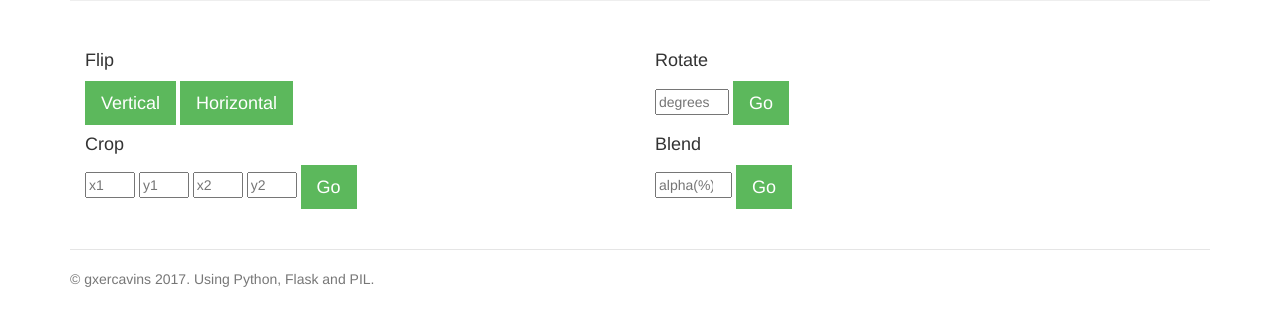
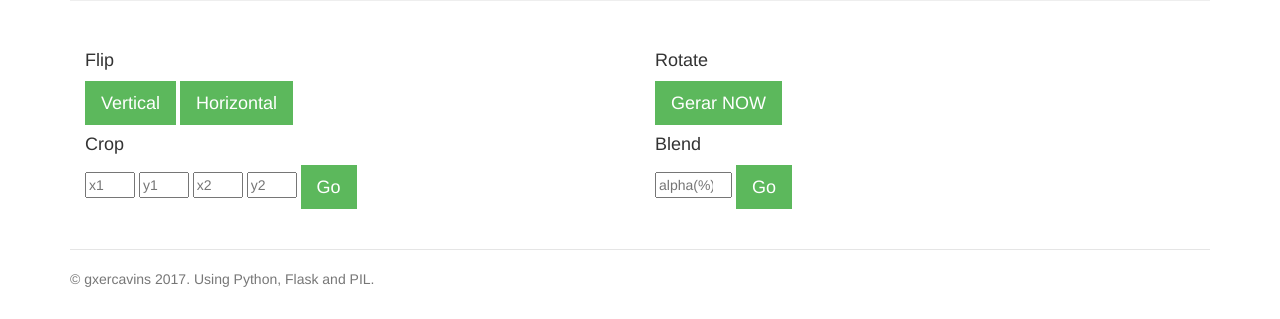
Before and after one commit to gxercavins/image-api, a Flask app: template templates/processing.html in a window 1280 px wide. Shown: the part 506-825 px from the top of the page. Run offline with Flask 2, Linux system fonts and the light colour scheme; the template is opened without the code that fills it, so the values that code supplies are empty; some libraries are stand-ins or nearby versions.

Commit message:
export NOW

```diff
--- a/app.py
+++ b/app.py
@@ -50,7 +50,7 @@ def upload():
 @app.route("/rotate", methods=["POST"])
 def rotate():
     # retrieve parameters from html form
-    angle = request.form['angle']
+    #angle = request.form['angle']
     filename = request.form['image']
 
     # open and process image
@@ -58,7 +58,7 @@ def rotate():
     destination = "/".join([target, filename])
 
     img = Image.open(destination)
-    img = img.resize(plat.sky)
+    img = img.resize(plat.now)
 
     # save and return image
     destination = "/".join([target, 'temp.png'])
--- a/plat.py
+++ b/plat.py
@@ -1 +1,2 @@
 sky = (1000, 1500)
+now = (220, 340)
--- a/templates/processing.html
+++ b/templates/processing.html
@@ -58,8 +58,8 @@
             <div class="col-lg-6">
                 <h4>Rotate</h4>
                 <form id="form-rotate" action="{{ url_for('rotate') }}" method="POST" enctype="multipart/form-data">
-			  <input type="number" name="angle" min="-359" max="359" placeholder="degrees" required>
-                  <button id="btnRotate" class="btn btn-lg btn-success" type="submit">Go</button>
+<!--			  <input type="number" name="angle" min="-359" max="359" placeholder="degrees" required>-->
+                  <button id="btnRotate" class="btn btn-lg btn-success" type="submit">Gerar NOW</button>
 	  		  <input type="text" class="hidden" name="image" value="{{ image_name }}">
                 </form>
 
```
